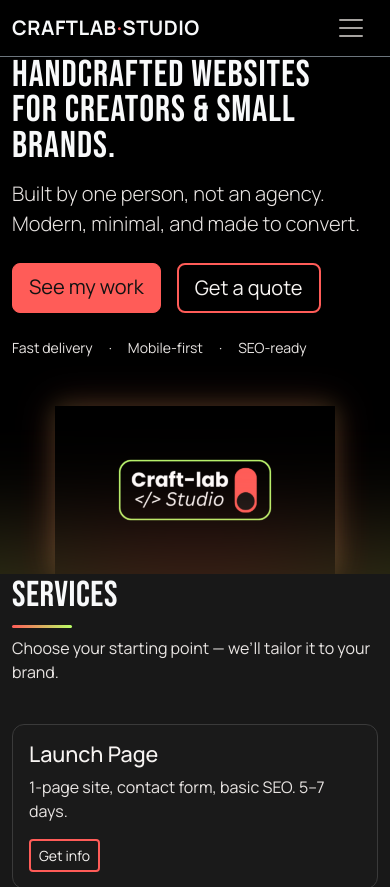
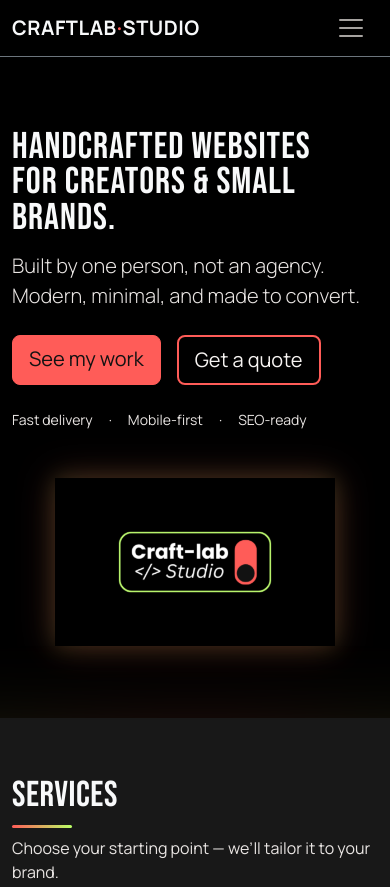
Before and after one commit to Salva985/craftlab-studio, a plain HTML site: page index.html in a window 390 px wide. Shown: the top 887 px of the page. Drawn offline with nearby package versions, Linux system fonts and the light colour scheme; a script that the page names is missing.

```diff
--- a/css/styles.css
+++ b/css/styles.css
@@ -5,6 +5,34 @@
     --neon:#FF5C58;       /* main accent */
     --lime:#B9FF66;       /* optional highlight */
     --grey:#2C2C2C;
+  }
+
+  /* Extra vertical spacing helpers (Bootstrap-style) */
+.py-6 {
+    padding-top: 4.5rem !important;   /* 72px */
+    padding-bottom: 4.5rem !important;
+  }
+
+  .py-lg-7 {
+    padding-top: 6rem !important;     /* 96px */
+    padding-bottom: 6rem !important;
+  }
+
+  @media (max-width: 767.98px) {
+    .py-6 {
+      padding-top: 3.5rem !important;
+      padding-bottom: 3.5rem !important;
+    }
+
+    .py-lg-7 {
+      padding-top: 4.5rem !important;
+      padding-bottom: 4.5rem !important;
+    }
+  }
+
+  /* Soft divider between sections */
+section + section {
+    border-top: 1px solid #222;
   }
 
   body{ background-color:var(--charcoal); color:var(--ivory); font-family:'Manrope',system-ui,Segoe UI,Arial,sans-serif; }
--- a/index.html
+++ b/index.html
@@ -554,8 +554,6 @@
     <!-- Bootstrap JS -->
     <script
       src="https://cdn.jsdelivr.net/npm/bootstrap@5.3.3/dist/js/bootstrap.bundle.min.js"
-      integrity="sha384-YvpcrYf0tY3lHB60NNkmXc5s9fDVZLESaAA55NDzOxhy9GkcIdslK1eN7N6jIeHzF"
-      crossorigin="anonymous"
     ></script>
     <script>
       document.getElementById("y").textContent = new Date().getFullYear();
```
Also changed, not shown: 1 other file.
